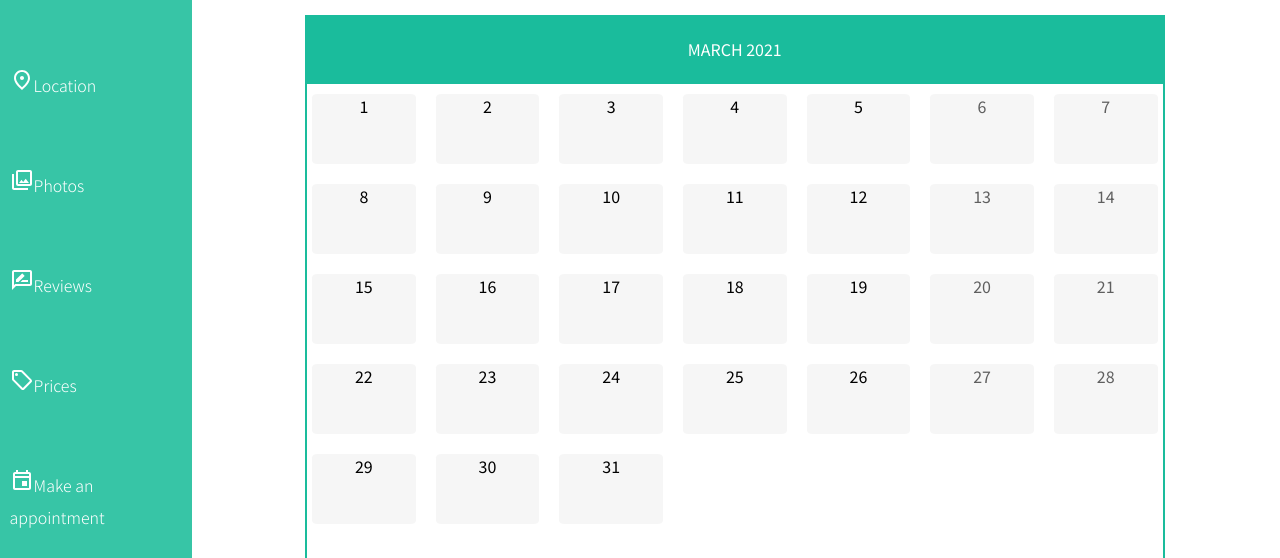
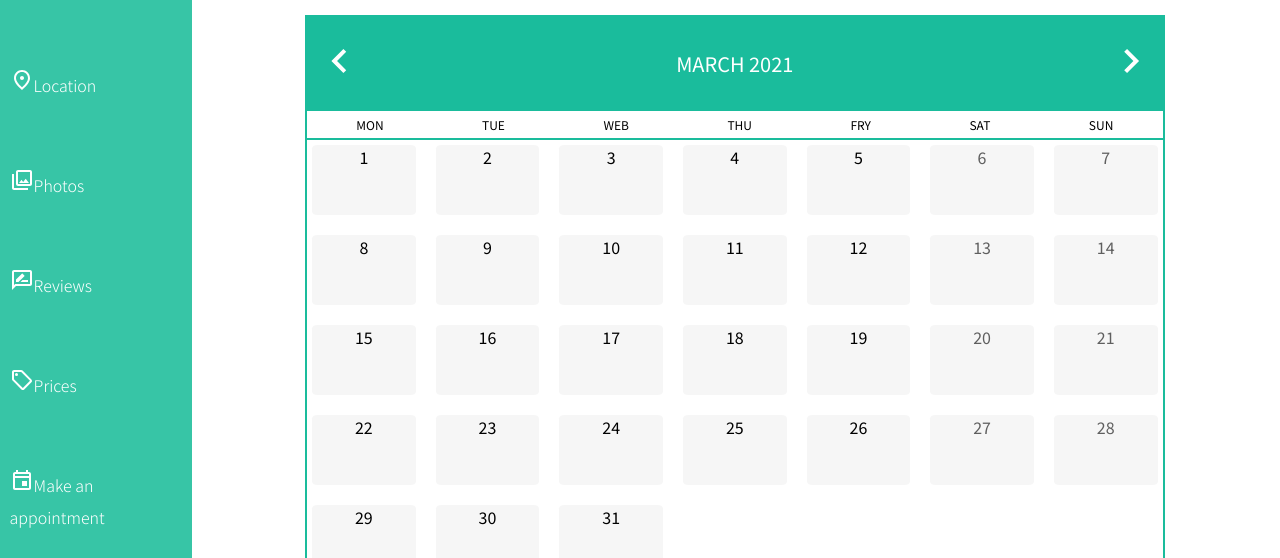
Before and after one commit to mirceaiscoding/Proiect-Technici-WEB, a plain HTML site: page appointment.html in a window 1280 px wide. Shown: the part 242-800 px from the top of the page. Drawn offline with Linux system fonts and the light colour scheme.

Commit message:
Added arrows for changing the month

```diff
--- a/appointment-styles.css
+++ b/appointment-styles.css
@@ -37,13 +37,22 @@ ul{
 
 
 
-.month {
+.appointment-title {
+    display: flex;
+    justify-content: space-between;
+    align-items: center;
     padding-top: 2.5%;
     padding-bottom: 2.5%;
     background: #1abc9c;
     text-align: center;
     color: white;
     text-transform: uppercase;
+    padding-left: 10px;
+    padding-right: 10px;
+}
+
+.month{
+    font-size: 20px;
 }
 
 .days{
@@ -54,6 +63,8 @@ ul{
     padding-left: 5px;
     padding-right: 5px;
     border: 2.5px solid #1abc9c;
+    padding-top: 5px;
+
 
 }
 
@@ -62,6 +73,7 @@ ul{
     color: black;
     text-align: center;
     border-radius: 5%;
+
 }
 
 .day:hover{
@@ -84,3 +96,29 @@ ul{
     color: white;
     transition: all 0.3s ease;
 }
+
+
+.weekdays{
+    display: grid;
+    text-transform: uppercase;
+    grid-gap: 10px;
+    grid-template-columns: auto auto auto auto auto auto auto;
+    background-color: white;
+    padding: 5px;
+    border-left: 2.5px solid #1abc9c;
+    border-right: 2.5px solid #1abc9c;
+}
+
+.weekday{
+    color: black;
+    text-align: center;
+    font-size: 12px;
+}
+
+#arrow-left{
+    cursor: pointer;
+}
+
+#arrow-right{
+    cursor: pointer;
+}
--- a/appointment.html
+++ b/appointment.html
@@ -47,7 +47,21 @@
 
             <div class="appointment">
 
+                <div class="appointment-title">
+                <div id="arrow-left" onclick="showPreviousMonth()"><img src="icon/navigate_before_white_48dp.svg" alt="arrow-left"></div>
                 <div id = "month" class="month"></div>
+                <div id="arrow-right" onclick="showNextMonth()"><img src="icon/navigate_next_white_48dp.svg" alt="arrow-right"></div>
+
+                </div>
+                <div class="weekdays">
+                    <div class="weekday">Mon</div>
+                    <div class="weekday">Tue</div>
+                    <div class="weekday">Web</div>
+                    <div class="weekday">Thu</div>
+                    <div class="weekday">Fry</div>
+                    <div class="weekday">Sat</div>
+                    <div class="weekday">Sun</div>
+                </div>
 
                 <ul id = "days" class="days">
                 </ul>
--- a/javascript/calendar.js
+++ b/javascript/calendar.js
@@ -95,6 +95,22 @@ function showNextMonth(){
 }
 
 
+
+// Show the previous month
+function showPreviousMonth(){
+    if (shownDate.getMonth() == currentDate.getMonth()){
+        console.log("Couldn't show the previous month!");
+        return;
+    }
+    shownDate.setMonth(shownDate.getMonth() - 1)
+    updateCalendar(shownDate);
+}
+
+
 var shownDate = new Date(currentDate);
 
 updateCalendar(shownDate);
+
+
+const leftArrow = document.getElementById("arrow-left");
+const rightArrow = document.getElementById("arrow-right");
```
Also changed, not shown: icon/navigate_before_white_48dp.svg (added), icon/navigate_next_white_48dp.svg (added).
